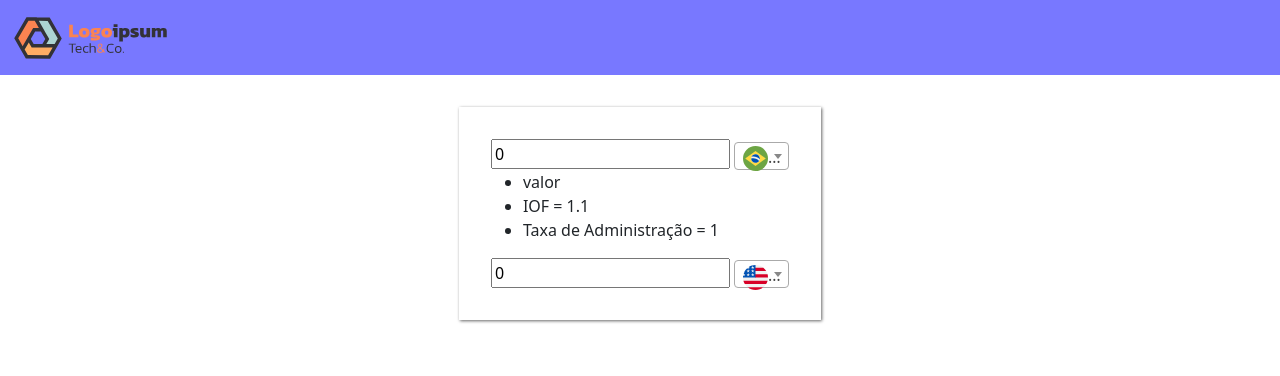
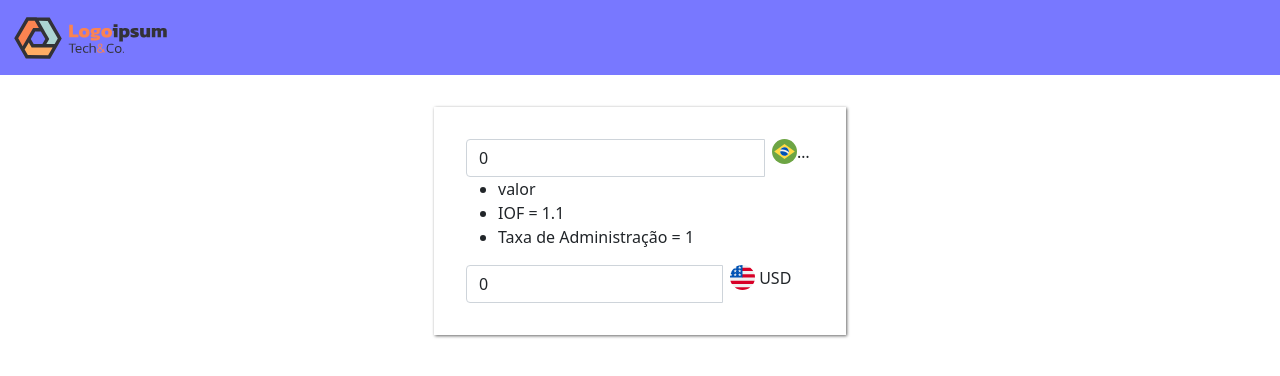
Before and after one commit to maiolo/currency_calc, a plain HTML site: page index.html in a window 1280 px wide. Drawn offline with nearby package versions, Linux system fonts and the light colour scheme.

Commit message:
better style

```diff
--- a/assets/css/main.css
+++ b/assets/css/main.css
@@ -25,3 +25,21 @@
   padding: 2em;
   width: fit-content;
 }
+
+.img-flag{
+  width: 25px;
+  margin-bottom: 5px;
+}
+
+.select2{
+  width: 50px;
+}
+
+.input-group>.form-control{
+width: 50%;
+}
+
+.input-group>.select2-container--bootstrap4 .select2-selection{
+  border-top-left-radius: 0;
+  border-bottom-left-radius: 0;
+}
--- a/assets/scripts/main.js
+++ b/assets/scripts/main.js
@@ -148,11 +148,14 @@ function formatCurrency (currency) {
 };
 
 $('#currency1').select2({
+  theme: 'bootstrap4',
   minimumResultsForSearch: Infinity,
   templateResult: formatCurrency,
   templateSelection: formatCurrency
 });
 $('#currency2').select2({
+  theme: 'bootstrap4',
+  width: 'resolve',
   minimumResultsForSearch: Infinity,
   templateResult: formatCurrency,
   templateSelection: formatCurrency
--- a/index.html
+++ b/index.html
@@ -5,9 +5,10 @@
   <meta http-equiv="X-UA-Compatible" content="IE=edge">
   <title>Calculadora FacilitaPay</title>
   <meta name="viewport" content="width=device-width, initial-scale=1">
+  <link href="https://cdn.jsdelivr.net/npm/select2@4.1.0-beta.1/dist/css/select2.min.css" rel="stylesheet" />
+  <link rel="stylesheet" href="node_modules/@ttskch/select2-bootstrap4-theme/dist/select2-bootstrap4.css">
+  <link rel="stylesheet" type="text/css" media="screen" href="./assets/bootstrap/css/bootstrap.min.css">
   <link rel="stylesheet" type="text/css" media="screen" href="./assets/css/main.css">
-  <link rel="stylesheet" type="text/css" media="screen" href="./assets/bootstrap/css/bootstrap.min.css">
-  <link href="https://cdn.jsdelivr.net/npm/select2@4.1.0-beta.1/dist/css/select2.min.css" rel="stylesheet" />
 </head>
 <body>
   <nav class="navbar navbar-light">
@@ -18,9 +19,9 @@
     <div id="calc" class="col-6">
 
       <div class="form">
-        <div class="input">
-          <input type ="number" id="entry" name="entry" v-model="input" @change="calculate" @keyup="calculate">
-          <select id="currency1" v-model="currency1" @change="calculate" v-select2>
+        <div class="input-group">
+          <input class='form-control' type ="number" id="entry" name="entry" v-model="input" @change="calculate" @keyup="calculate">
+          <select class='form-control' style="width: 50px;" id="currency1" v-model="currency1" @change="calculate" v-select2>
             <option v-for="(currency, index) in currencies" :value='index'>{{ currency.initials }} </option>
           </select>
         </div>
@@ -30,10 +31,10 @@
           <li v-for="tax in taxes">{{ tax.taxName }} = {{ tax.taxValue }}</li>
         </ul>
 
-        <div class="output">
-          <input type ="number" id="result" name="result" :value='output' >
-          <select id="currency2" v-model="currency2" @change="calculate" v-select2>
-            <option v-for="(currency, index) in currencies" :value='index'> {{currency.initials}} </option>
+        <div class="input-group">
+          <input class='form-control' type ="number" id="result" name="result" :value='output'>
+          <select class='form-select' id="currency2" v-model="currency2" @change="calculate" v-select2>
+            <option v-for="(currency, index) in currencies" :value='index'>{{ currency.initials }}</option>
           </select>
         </div>
 
```
Also changed, not shown: package-lock.json (added).
